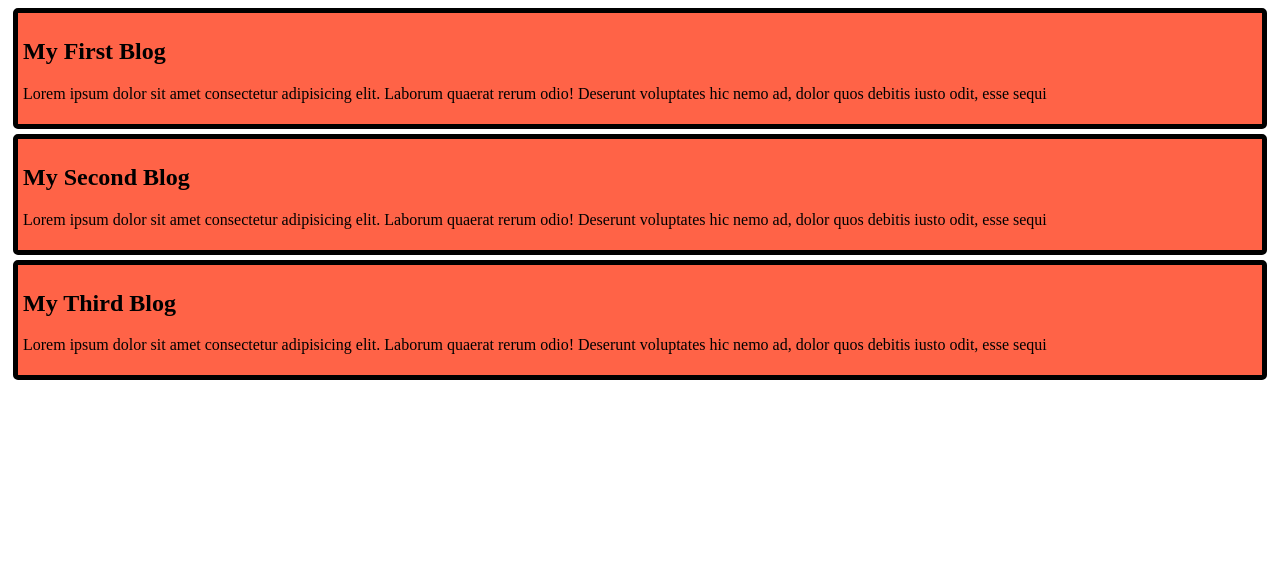
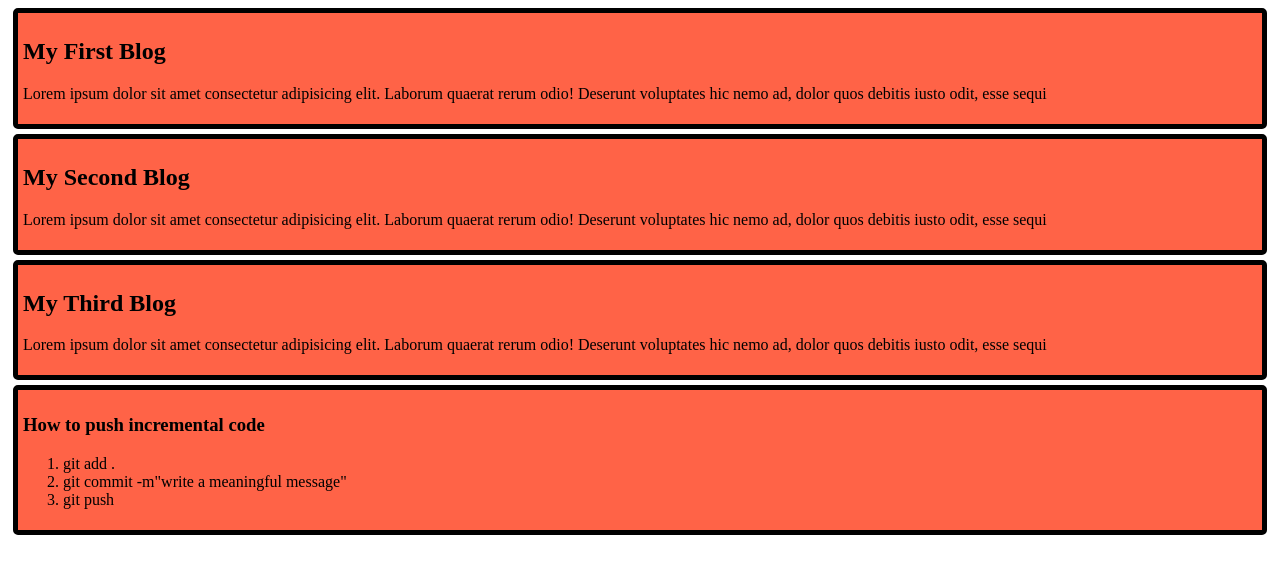
Before and after one commit to NI-Lipu/my-simple-website, a plain HTML site: page index.html in a window 1280 px wide. Drawn offline with Linux system fonts and the light colour scheme.

Commit message:
push the new come

```diff
--- a/index.html
+++ b/index.html
@@ -19,5 +19,13 @@
     <h2>My Third Blog</h2>
     <p>Lorem ipsum dolor sit amet consectetur adipisicing elit. Laborum quaerat rerum odio! Deserunt voluptates hic nemo ad, dolor quos debitis iusto odit, esse sequi</p>
   </div>
+  <div>
+    <h3>How to push incremental code</h3>
+    <ol>
+      <li>git add .</li>
+      <li>git commit -m"write a meaningful message"</li>
+      <li>git push</li>
+    </ol>
+  </div>
 </body>
 </html>
```
